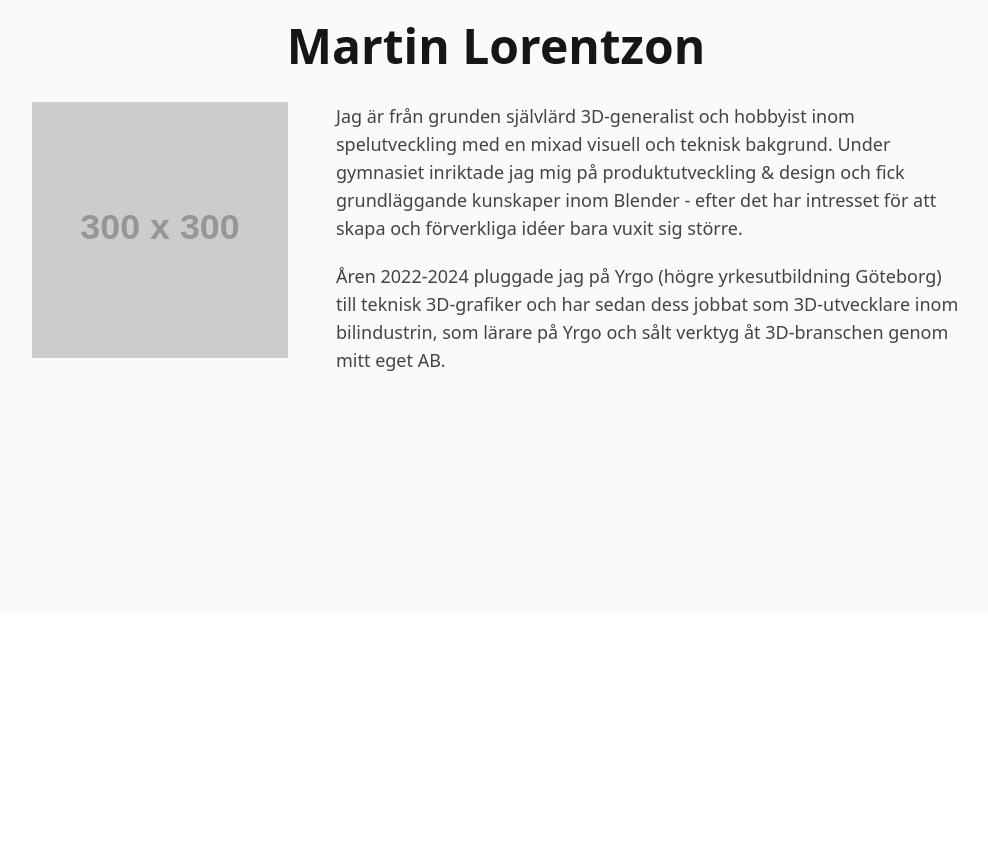
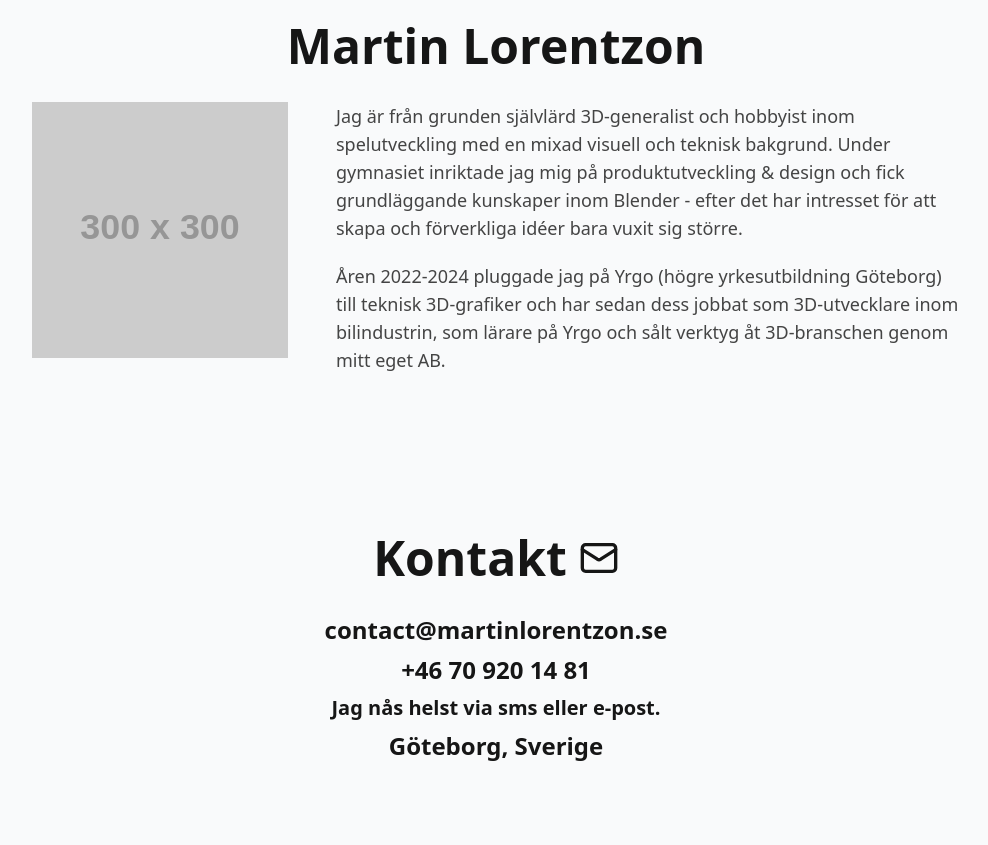
Before and after one commit to martin-lorentzon/martin-lorentzon.github.io, a website: page index.html in a window 1280 px wide. Shown: the part 1690-2535 px from the top of the page, without its empty margins (144-1132 px from the left). Before the commit the page ends 2304 px from the top, so only its background shows below. Drawn offline with nearby package versions, Linux system fonts and the light colour scheme; files that its build step writes are made by us from their sources; placeholder pictures from the web are drawn by us.

Commit message:
Add centered Kontakt section
Co-Authored-By: Claude Sonnet 5 <noreply@anthropic.com>

```diff
--- a/index.html
+++ b/index.html
@@ -128,6 +128,18 @@
               </div>
             </div>
           </section>
+          <section id="kontakt" class="mx-auto py-20 max-w-5xl px-8 text-center sm:px-12">
+            <h2 class="flex flex-wrap items-center justify-center gap-3 text-4xl font-bold sm:text-5xl">
+              Kontakt
+              <i data-lucide="mail" class="h-8 w-8 sm:h-10 sm:w-10" aria-hidden="true"></i>
+            </h2>
+            <div class="mt-8 space-y-2">
+              <h3 class="text-2xl font-semibold text-base-content break-words">contact@martinlorentzon.se</h3>
+              <h3 class="text-2xl font-semibold text-base-content">+46 70 920 14 81</h3>
+              <h3 class="text-xl font-semibold text-base-content">Jag nås helst via sms eller e-post.</h3>
+              <h3 class="text-2xl font-semibold text-base-content">Göteborg, Sverige</h3>
+            </div>
+          </section>
         </main>
       </div>
       <div class="drawer-side z-40">
```
